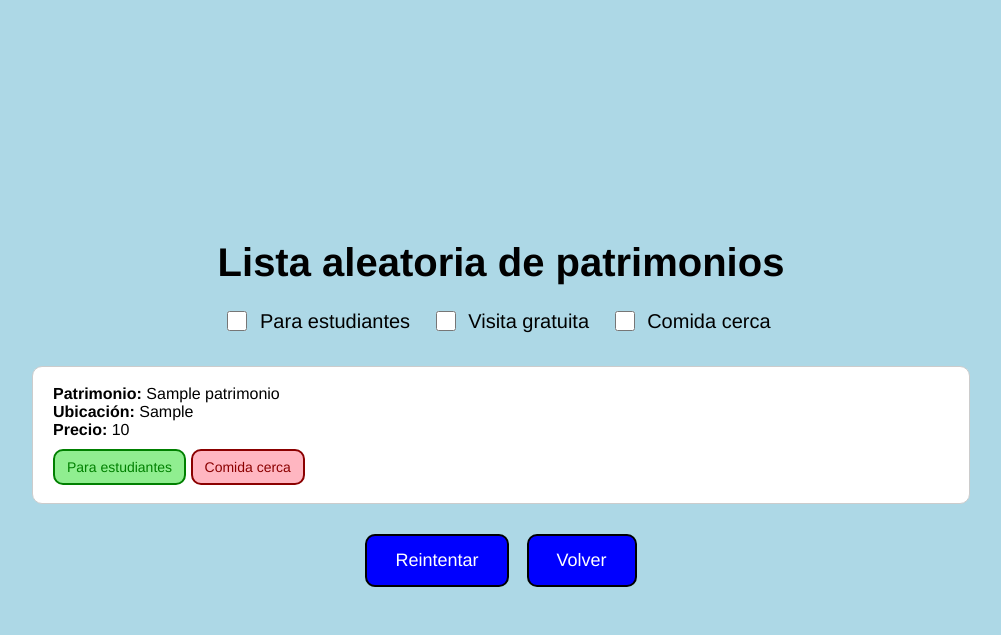
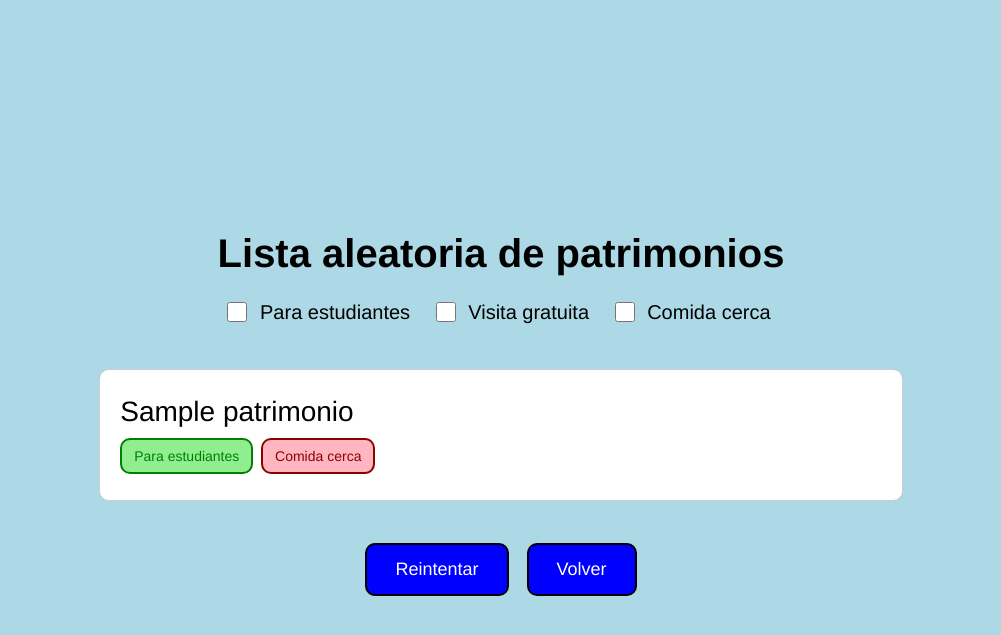
Before and after one commit to choco-gtx/grupo-13-proyecto-inicial, a Django app: page /descubrir/ in a window 1280 px wide. Shown: the top 635 px of the page, without its empty margins (139-1140 px from the left). Run offline with Django 5.2, Linux system fonts and the light colour scheme; tables that the repository leaves empty hold one stand-in row (values such as "Sample post").

Commit message:
Lista desplegable y limitada
Cada elemento de la lista se despliega, y la lista ya no ocupa toda la pantalla cuando hay demasiados patrimonios (barra para subir y bajar)

```diff
--- a/boton_descubrir/templates/boton_descubrir/lista.html
+++ b/boton_descubrir/templates/boton_descubrir/lista.html
@@ -98,6 +98,24 @@
         label {
             margin-right: 12px;
         }
+        .lista {
+            max-height: 500px;
+            overflow-y: auto;
+            width: 85%;
+            margin: auto;
+            padding-right: 0px;
+            box-sizing: content-box;
+        }
+        .patrimonios {
+            font-size: 20px;
+        }
+        summary {
+            cursor: pointer;
+            padding: 8px 0;
+            min-height: 20px;
+            list-style: none;
+            font-size: 28px;
+        }
     </style>
 
 </head>
@@ -131,13 +149,17 @@
                 </label>
             </form>
 
+        <div class="lista">
             <ul> <!-- u1 = Unordered list = lista sin numeración -->
                 {% for item in datos %}  <!-- "datos" viene de views.py -->
 
                     <li> <!-- li = List item -->
-                    <strong>Patrimonio:</strong> {{ item.nombre }} <br>  <!-- Strong: Destacado (negrita)-->
-                    <strong>Ubicación:</strong> {{ item.ubicacion }} <br>  <!-- Br: Salto de línea (break)-->
-                    <strong>Precio:</strong> {{ item.precio }} <br>
+                        <details name="patrimonios" class="patrimonios"> <!-- Transforma cada elemento en desplegable -->
+
+                            <summary>
+                                <div class="titulo_patrimonio">
+                                    {{ item.nombre}}
+                                </div>
 
                                 {% if item.filtro_estudiante %}  <!-- Si el filtro == true, añade un elemento "span" -->
                                     <span class="indicador_estudiante">Para estudiantes</span>
@@ -150,6 +172,14 @@
                                 {% if item.comida_cerca %}
                                     <span class="indicador_comida">Comida cerca</span>
                                 {% endif %}
+                            </summary>
+
+                            <strong>Descripción:</strong> {{ item.descripcion }} <br>
+                            <strong>Ubicación:</strong> {{ item.ubicacion }} <br>  <!-- Strong: Destacado (negrita)-->
+                            <strong>Precio:</strong> ${{ item.precio }} <br>  <!-- Br: Salto de línea (break)-->
+                            <strong>Horario:</strong> {{ item.horario }} <br>
+
+                        </details>
                     </li>
 
                 {% empty %}  <!-- Si datos está vacío -->
@@ -158,9 +188,11 @@
                 {% endfor %} <!-- Terminar el bucle del for-->
 
             </ul>
+        </div>
 
         <div class="botones">
-            <a href="{% url 'generar_lista' %}?nuevo=1">  <!-- Vuelve a cargar la página directamente, con nueva lista -->
+            <!-- Vuelve a aleatorizar la lista. Todos los if son para mantener los filtros al presionar el botón. -->
+            <a href="{% url 'generar_lista' %}?nuevo=1{% if estudiantes %}&estudiantes=1{% endif %}{% if gratuito %}&gratuito=1{% endif %}{% if comida %}&comida=1{% endif %}">
                 <button type="button">Reintentar</button>
             </a>
 
```
Lines whose indentation alone changed are shown as unchanged.
